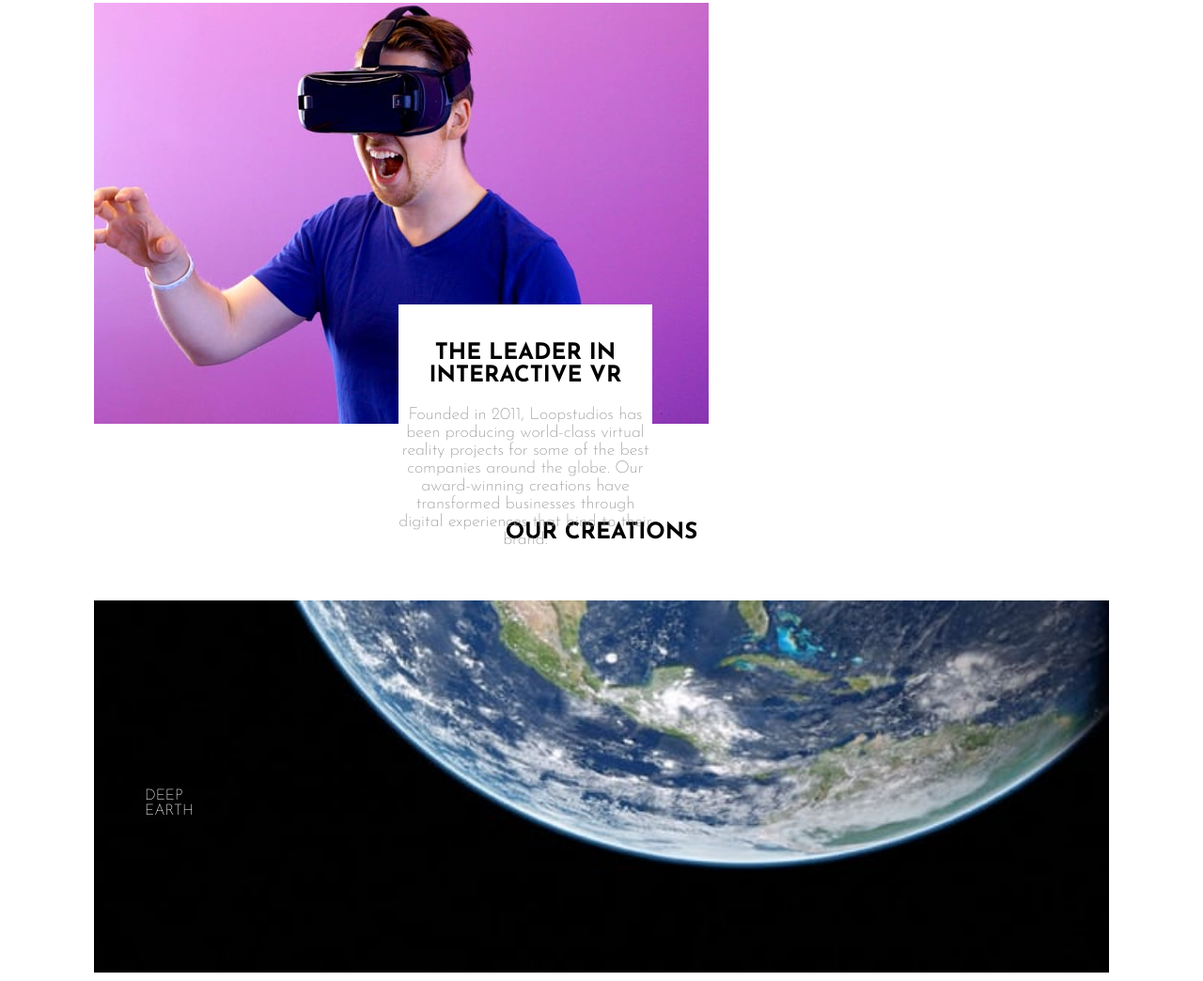
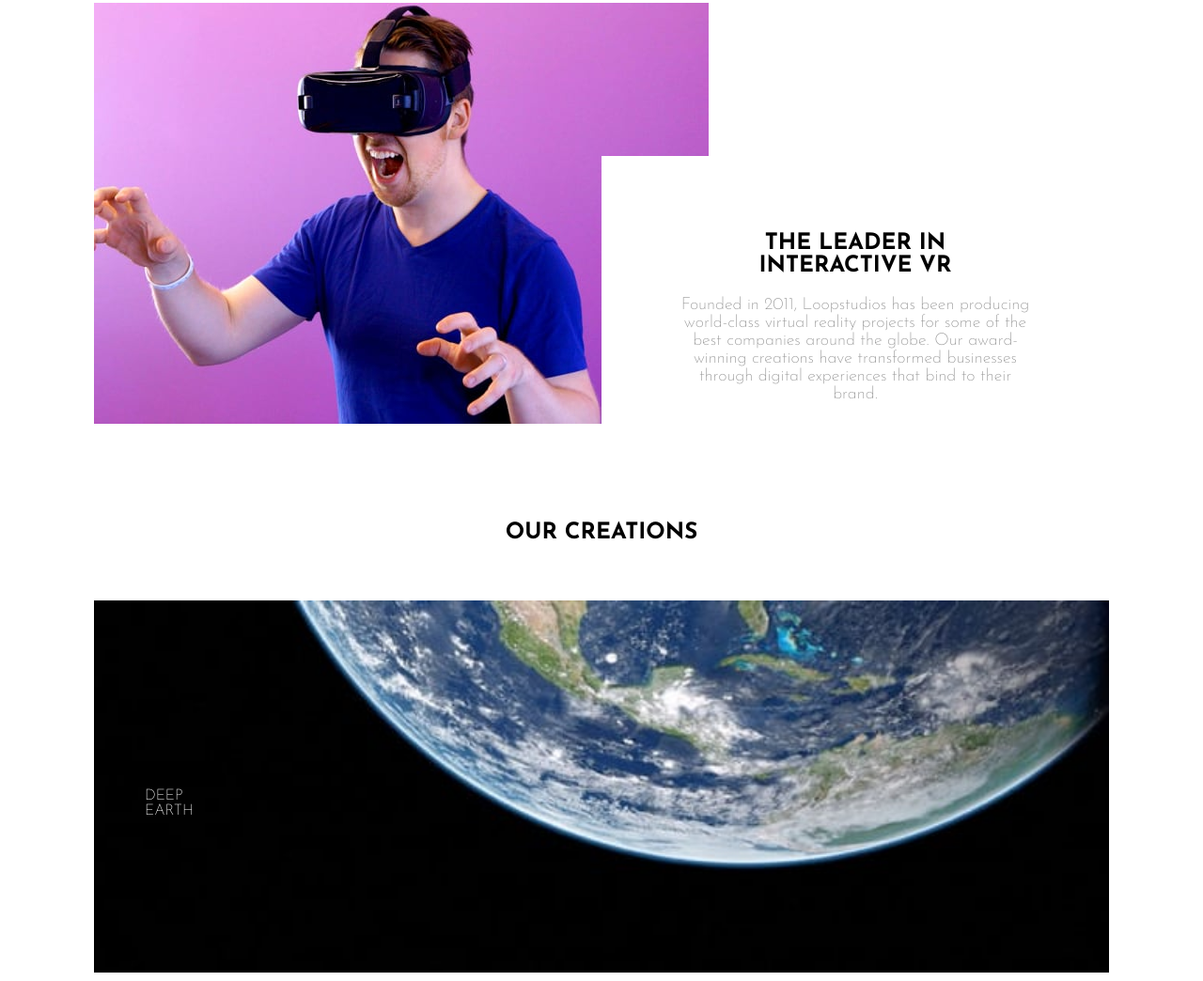
Before and after one commit to Elvisvh/loop, a plain HTML site: page index.html in a window 1280 px wide. Shown: the part 947-1991 px from the top of the page at 94% size. Drawn offline with Linux system fonts and the light colour scheme.

Commit message:
mobile design

```diff
--- a/css/style.css
+++ b/css/style.css
@@ -174,21 +174,27 @@ a{
         object-fit: inherit !important;
     }
     .part-1__textos{
-        width: 25%;
-        height: 50%;
+        width: 50%;
+        height: 70%;
         text-align: center;
         font-weight: 300;
         margin-top: 50px;
         position: absolute;
         background: #fff;
-        left: 30%;
-        top: 60%;
+        left: 50%;
+        top: 25%;
 
     }
 
     .part-1__textos__maintitle{
-        margin-top: 40px;
+        margin-top: 15%;
     }
+
+    .part-1__textos > p{
+        padding: 0 80px 0 80px;
+    }
+
+
 
 
 }
```
